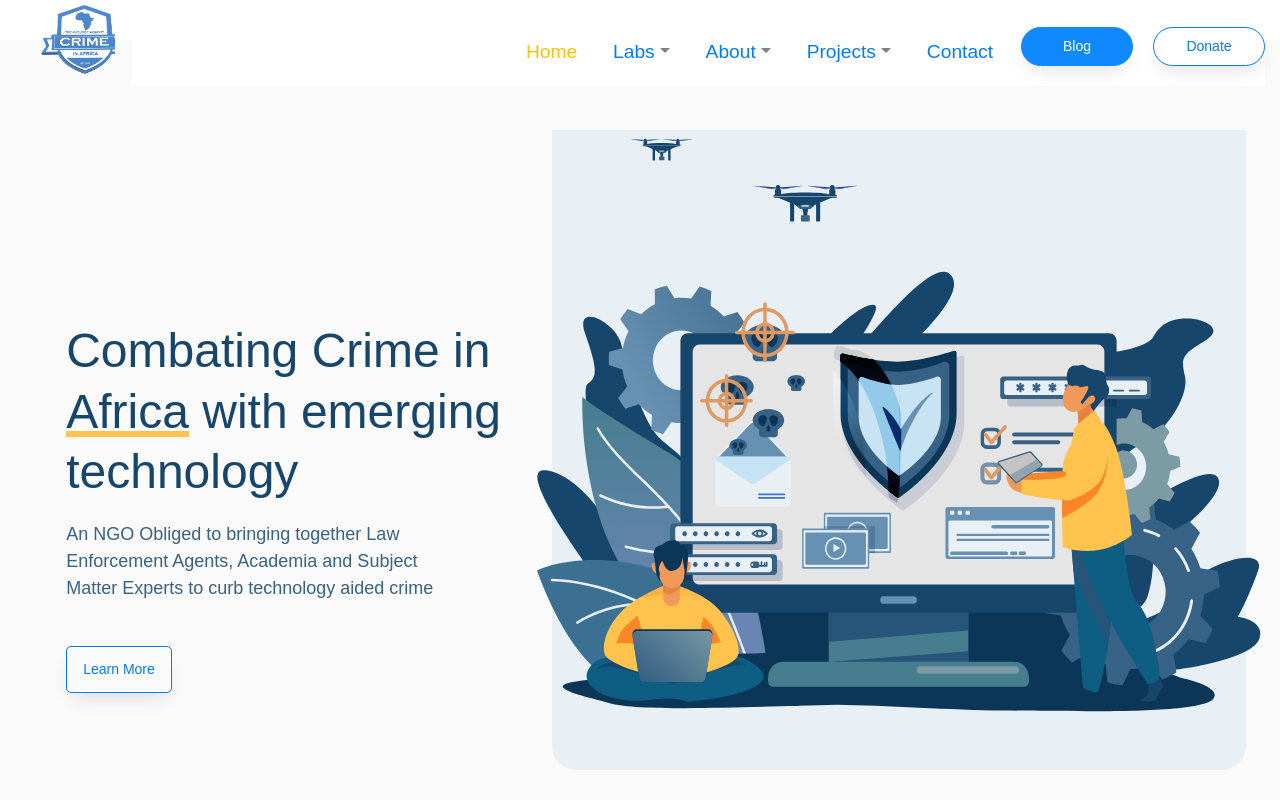
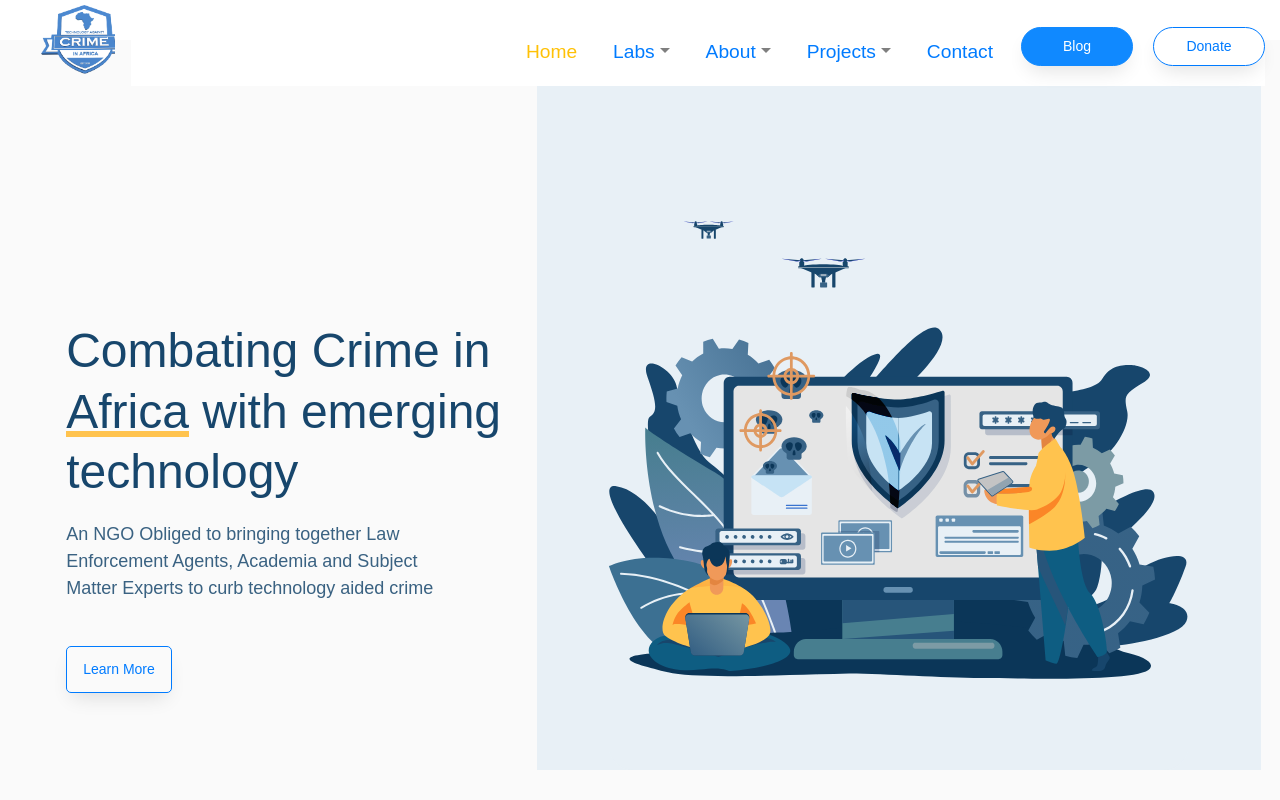
Before and after one commit to Ekaji/tac-africa-website, a Next.js app: page / in a window 1280 px wide. Shown: the top 800 px of the page. Built offline with nearby package versions, Linux system fonts and the light colour scheme.

Commit message:
updated landing page

```diff
--- a/components/landingPage.jsx
+++ b/components/landingPage.jsx
@@ -38,13 +38,13 @@ export default function LandingPage(){
 
             </Col>
 
-            <Col  xs={{order: 'first'}} md={{span: 7, order: 'last'}} >
-                <div className={styles.header_icon}>
-                    <Image  src="/tac-icon.svg"
-                            layout='fill'
-                            className={'image'}
-                            alt="Technology Against Crime ideology" />
-                </div>
+            <Col  xs={{order: 'first'}} md={{span: 7, order: 'last'}} className={styles.header_icon__container} >
+                <Col md={10} className={styles.header_icon} >
+                        <Image  src="/tac-icon.svg"
+                                layout='fill'
+                                className={'image'}
+                                alt="Technology Against Crime ideology" />
+                </Col>
             </Col>
         </Row>
 
--- a/styles/component.styles/landingPage.module.scss
+++ b/styles/component.styles/landingPage.module.scss
@@ -44,8 +44,12 @@
     }
 }
 
+.header_icon__container{
+    background: #E8F0F6;
+}
+
 .header_icon {
-    margin-top: 50px;
+    margin: 50px auto 0;
     width: 100%;
     background: #E8F0F6;
     border-bottom-left-radius: 1.5rem;
@@ -61,7 +65,7 @@
 
     .image {
         object-fit: contain;
-        width: 100%;
+        width: 60% !important;
         position: relative !important;
         height: unset !important;
     }
```
